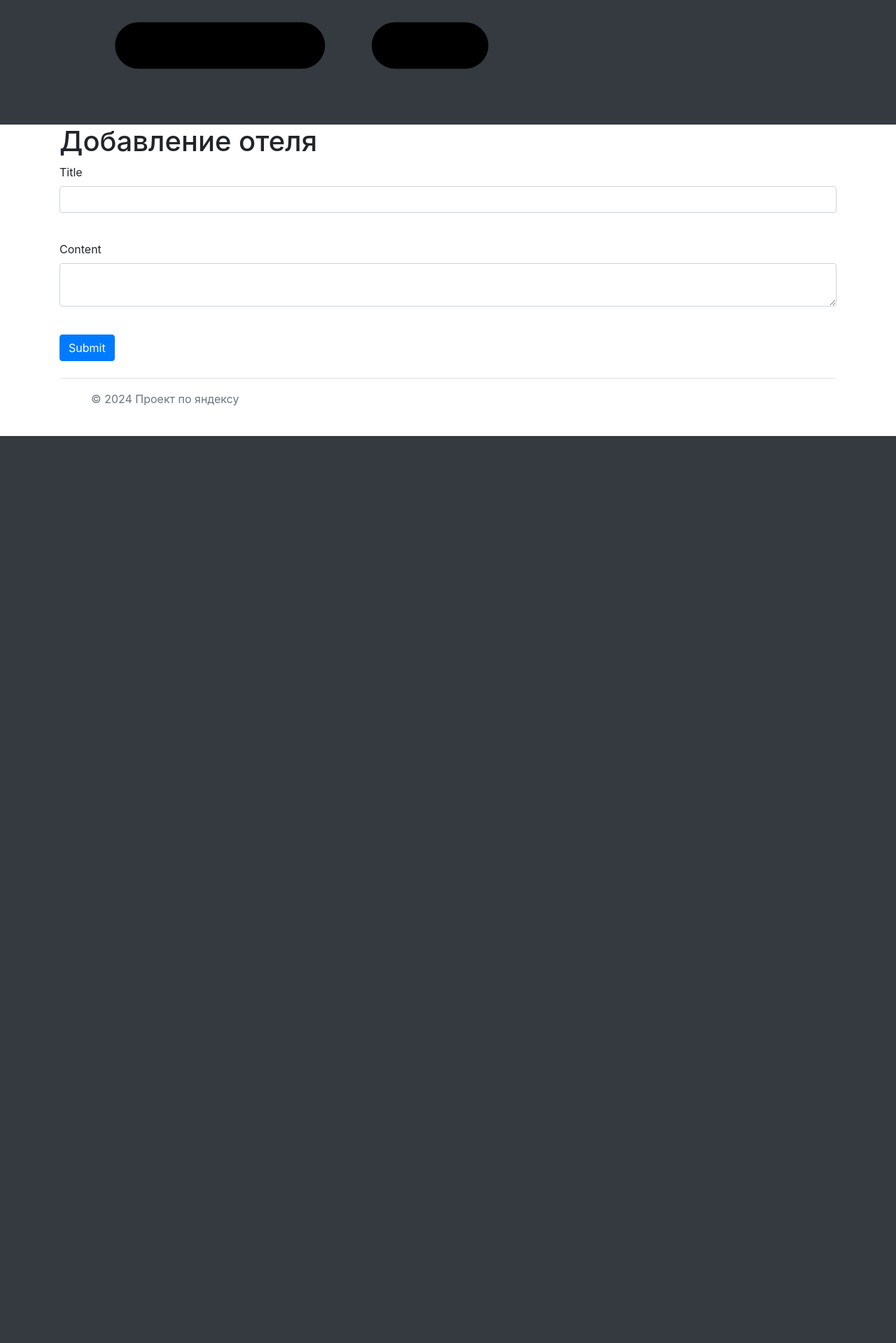
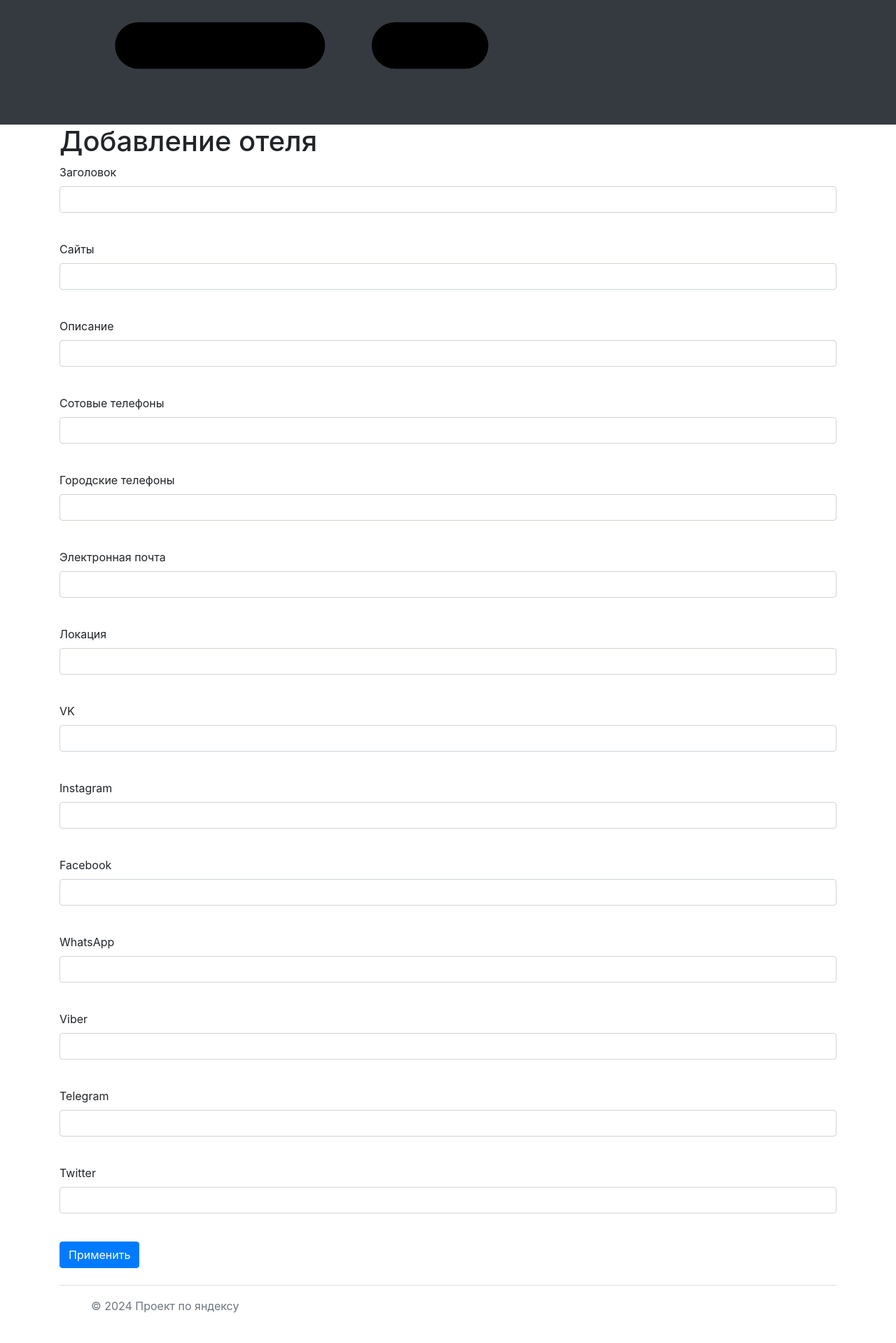
Before and after one commit to Student89161721/web_project, a Flask app: template godleavethisplace/templates/hostels_edit.html in a window 1280 px wide. Shown: the part 648-2567 px from the top of the page at 70% size. Before the commit the page ends 1271 px from the top, so only its background shows below. Run offline with Flask 3, Linux system fonts and the light colour scheme; tables that the repository leaves empty hold one stand-in row (values such as "Sample post"); the template is opened without the code that fills it: values that come from a table or form of the project are taken from there, most other values are stand-ins (such as "Sample title", 1, 10 or a date in 2020); form fields are guessed from the names that the template uses; some libraries are stand-ins or nearby versions.

Commit message:
Add files via upload

```diff
--- a/godleavethisplace/data/__all_models.py
+++ b/godleavethisplace/data/__all_models.py
@@ -1 +1 @@
-from . import users, orders, hostels
+from . import users, orders
--- a/godleavethisplace/data/db_session.py
+++ b/godleavethisplace/data/db_session.py
@@ -21,7 +21,7 @@ def global_init(db_file):
     engine = sa.create_engine(conn_str, echo=False)
     __factory = orm.sessionmaker(bind=engine)
 
-    #from . import __all_models
+    from . import __all_models
 
     SqlAlchemyBase.metadata.create_all(engine)
 
--- a/godleavethisplace/forms/hostels.py
+++ b/godleavethisplace/forms/hostels.py
@@ -4,10 +4,22 @@ from wtforms import BooleanField, SubmitField
 from wtforms.validators import DataRequired
 
 
-class NewsForm(FlaskForm):
+class HostelsForm(FlaskForm):
     #мне лень тут расписывать. Сделайте ппжпж
-
+    Websites = StringField('Сайты', validators=[DataRequired()])
     Title = StringField('Заголовок', validators=[DataRequired()])
-    content = TextAreaField("Содержание")
-    is_private = BooleanField("Личное")
+    Description = StringField('Описание', validators=[DataRequired()])
+    Cell_phones = StringField('Сотовые телефоны', validators=[DataRequired()])
+    Landline_phones = StringField('Городские телефоны', validators=[DataRequired()])
+    Email = StringField('Электронная почта', validators=[DataRequired()])
+    Region = StringField('Регион', validators=[DataRequired()])
+    Locality = StringField('Локация', validators=[DataRequired()])
+    VK = StringField('VK', validators=[DataRequired()])
+    Instagram = StringField('Instagram', validators=[DataRequired()])
+    Facebook = StringField('Facebook', validators=[DataRequired()])
+    WhatsApp = StringField('WhatsApp', validators=[DataRequired()])
+    Viber = StringField('Viber', validators=[DataRequired()])
+    YouTube = StringField('YouTube', validators=[DataRequired()])
+    Telegram = StringField('Telegram', validators=[DataRequired()])
+    Twitter = StringField('Twitter', validators=[DataRequired()])
     submit = SubmitField('Применить')
--- a/godleavethisplace/main.py
+++ b/godleavethisplace/main.py
@@ -8,6 +8,7 @@ from flask import jsonify
 from flask_login import LoginManager, login_user, logout_user, login_required, current_user
 from wtforms import PasswordField, StringField, TextAreaField, SubmitField, EmailField, BooleanField
 from forms.user import RegisterForm
+from forms.hostels import HostelsForm
 
 
 
@@ -27,12 +28,14 @@ def load_user(user_id):
     return db_sess.query(User).get(user_id)
 
 
-
 @app.route('/', methods=['GET', 'POST'])
 def index():
     param = {}
     param['title'] = 'Домашняя страница'
-    return render_template('index.html', **param)
+    if not current_user.is_authenticated:
+        return render_template('index.html', **param)
+    else:
+        return redirect('/hostels/page/1')
 
 
 @app.route('/login', methods=['GET', 'POST'])
@@ -87,16 +90,19 @@ def hostels(page_num):
 @app.route('/hostels/current/<int:hostel_id>', methods=['GET', 'POST'])
 def hostels_current(hostel_id):
     db_sess = db_session.create_session()
-    content = db_sess.query(Hostel).filter(Hostel.id == hostel_id).all()
-    return render_template('current_hostel.html', content=content, hostel_id=hostel_id)
+
+    content = db_sess.query(Hostel).filter(Hostel.id == hostel_id).first()
+    sp = content.to_dict()
+    return render_template('current_hostel.html', content=content, sp=sp)
 
 @app.route('/hostels/edit/<int:hostel_id>',  methods=['GET', 'POST'])
 @login_required
-def add_news():
-    form = Hostel()
+def add_news(hostel_id):
+    form = HostelsForm()
     if form.validate_on_submit():
         db_sess = db_session.create_session()
         hostel = Hostel()
+        #тут нужно из hostel_edit поставить приколы
         hostel.Title = 'ТЕСТОВАЯ ПОПЫТКА'
         hostel.Email = 'test@email.ru'
         hostel.Region = 'ТЕСТОВЫЙ РЕГИОН'
@@ -114,7 +120,7 @@ def user_current(user_id):
     print(current_user.id)
     content = db_sess.query(User).filter(User.id == user_id).first()
     if current_user.is_authenticated and current_user.id == user_id:
-        return render_template('account.html', content=content)
+        return render_template('account.html', content=content, id=id)
     else:
         return 'ЗАГЛУШКА'
 
--- a/godleavethisplace/templates/account.html
+++ b/godleavethisplace/templates/account.html
@@ -15,6 +15,9 @@
                   <div>Почта: {{ content.email }}</div>
                   <div>Телефон: {{ content.phone }}</div>
               </div>
+              <div>
+                  <a class="btn btn-primary" href="/logout">Выйти</a>
+              </div>
           </div>
     </div>
 </div>
--- a/godleavethisplace/templates/base.html
+++ b/godleavethisplace/templates/base.html
@@ -31,7 +31,7 @@
         </li>
         <li class="nav-item">
             {% if current_user.is_authenticated %}
-                <a class="navbar-brand sticky-top" href="/logout">{{ current_user.name }}</a>
+                <a class="btn navbar-brand sticky-top" href="/user/{{ current_user.id }}">{{ current_user.name }}</a>
             {% endif %}
         </li>
 <!--        <li class="nav-item dropdown">-->
--- a/godleavethisplace/templates/hostels.html
+++ b/godleavethisplace/templates/hostels.html
@@ -4,8 +4,9 @@
 <div class="d-flex flex-column bd-highlight mb-3">
 {% for item in range(10) %}
     <div class="d-flex flex-row bd-highlight mb-3">
-        <div class="p-2 bd-highlight">{{ content[item].Title }}</div>
-        <div class="p-2 bd-highlight">{{ content[item].Description }}</div>
+        <div>КАРТИНКАААА</div>
+        <a class="btn" href="/hostels/current/{{ (page_num - 1) * 10 + item + 1}}">{{ content[item].Title }}</a>
+        <a class="btn bd-highlight" href="/hostels/current/{{ (page_num - 1) * 10 + item + 1}}">{{ content[item].Description }}</a>
     </div>
 {% endfor %}
 {% if page_num == 1%}
--- a/godleavethisplace/templates/hostels_edit.html
+++ b/godleavethisplace/templates/hostels_edit.html
@@ -3,7 +3,6 @@
 {% block content %}
 <h1>Добавление отеля</h1>
 <form action="" method="post">
-    {{ form.hidden_tag() }}
     <p>
         {{ form.Title.label }}<br>
         {{ form.Title(class="form-control") }}<br>
@@ -14,15 +13,122 @@
         {% endfor %}
     </p>
     <p>
-        {{ form.content.label }}<br>
-        {{ form.content(class="form-control") }}<br>
-        {% for error in form.content.errors %}
+        {{ form.Websites.label }}<br>
+        {{ form.Websites(class="form-control") }}<br>
+        {% for error in form.Websites.errors %}
             <p content="alert alert-danger" role="alert">
                 {{ error }}
             </p>
         {% endfor %}
     </p>
-    <p>{{ form.is_private() }} {{ form.is_private.label }}</p>
+    <p>
+        {{ form.Description.label }}<br>
+        {{ form.Description(class="form-control") }}<br>
+        {% for error in form.Description.errors %}
+            <p content="alert alert-danger" role="alert">
+                {{ error }}
+            </p>
+        {% endfor %}
+    </p>
+    <p>
+        {{ form.Cell_phones.label }}<br>
+        {{ form.Cell_phones(class="form-control") }}<br>
+        {% for error in form.Cell_phones.errors %}
+            <p content="alert alert-danger" role="alert">
+                {{ error }}
+            </p>
+        {% endfor %}
+    </p>
+    <p>
+        {{ form.Landline_phones.label }}<br>
+        {{ form.Landline_phones(class="form-control") }}<br>
+        {% for error in form.Landline_phones.errors %}
+            <p content="alert alert-danger" role="alert">
+                {{ error }}
+            </p>
+        {% endfor %}
+    </p>
+    <p>
+        {{ form.Email.label }}<br>
+        {{ form.Email(class="form-control") }}<br>
+        {% for error in form.Email.errors %}
+            <p content="alert alert-danger" role="alert">
+                {{ error }}
+            </p>
+        {% endfor %}
+    </p>
+    <p>
+        {{ form.Locality.label }}<br>
+        {{ form.Locality(class="form-control") }}<br>
+        {% for error in form.Locality.errors %}
+            <p content="alert alert-danger" role="alert">
+                {{ error }}
+            </p>
+        {% endfor %}
+    </p>
+    <p>
+        {{ form.VK.label }}<br>
+        {{ form.VK(class="form-control") }}<br>
+        {% for error in form.VK.errors %}
+            <p content="alert alert-danger" role="alert">
+                {{ error }}
+            </p>
+        {% endfor %}
+    </p>
+    <p>
+        {{ form.Instagram.label }}<br>
+        {{ form.Instagram(class="form-control") }}<br>
+        {% for error in form.Instagram.errors %}
+            <p content="alert alert-danger" role="alert">
+                {{ error }}
+            </p>
+        {% endfor %}
+    </p>
+    <p>
+        {{ form.Facebook.label }}<br>
+        {{ form.Facebook(class="form-control") }}<br>
+        {% for error in form.Facebook.errors %}
+            <p content="alert alert-danger" role="alert">
+                {{ error }}
+            </p>
+        {% endfor %}
+    </p>
+    <p>
+        {{ form.WhatsApp.label }}<br>
+        {{ form.WhatsApp(class="form-control") }}<br>
+        {% for error in form.WhatsApp.errors %}
+            <p content="alert alert-danger" role="alert">
+                {{ error }}
+            </p>
+        {% endfor %}
+    </p>
+    <p>
+        {{ form.Viber.label }}<br>
+        {{ form.Viber(class="form-control") }}<br>
+        {% for error in form.Viber.errors %}
+            <p content="alert alert-danger" role="alert">
+                {{ error }}
+            </p>
+        {% endfor %}
+    </p>
+    <p>
+        {{ form.Telegram.label }}<br>
+        {{ form.Telegram(class="form-control") }}<br>
+        {% for error in form.Telegram.errors %}
+            <p content="alert alert-danger" role="alert">
+                {{ error }}
+            </p>
+        {% endfor %}
+    </p>
+    <p>
+        {{ form.Twitter.label }}<br>
+        {{ form.Twitter(class="form-control") }}<br>
+        {% for error in form.Twitter.errors %}
+            <p content="alert alert-danger" role="alert">
+                {{ error }}
+            </p>
+        {% endfor %}
+    </p>
     <p>{{ form.submit(type="submit", class="btn btn-primary") }}</p>
     {{message}}
 </form>
--- a/godleavethisplace/templates/index.html
+++ b/godleavethisplace/templates/index.html
@@ -7,7 +7,7 @@
   <div class="p-2 flex-fill bd-highlight">Текст приветствия</div>
   <div class="p-2 bd-highlight"><img src="/templates/Test.jpg"></div>
   <div class="d-flex flex-column">
-    <a class="btn btn-primary " href="/register">Зарегистрироваться</a>
+    <a class="btn btn-primary" href="/register">Зарегистрироваться</a>
     <a class="btn btn-success" href="/login">Войти</a>
   </div>
   здесь нужно будет сделать css файл ибо слееные реигстрация и войти полная фигня
```
Also changed, not shown: godleavethisplace/data/orders.py (+3 -8 lines), godleavethisplace/templates/current_hostel.html (+11 -1 lines).
